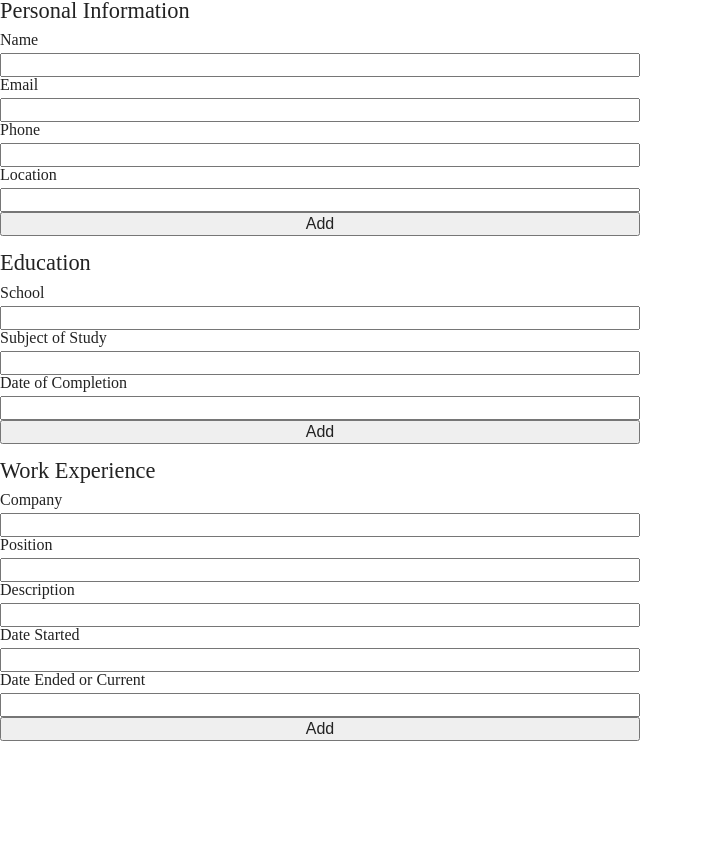
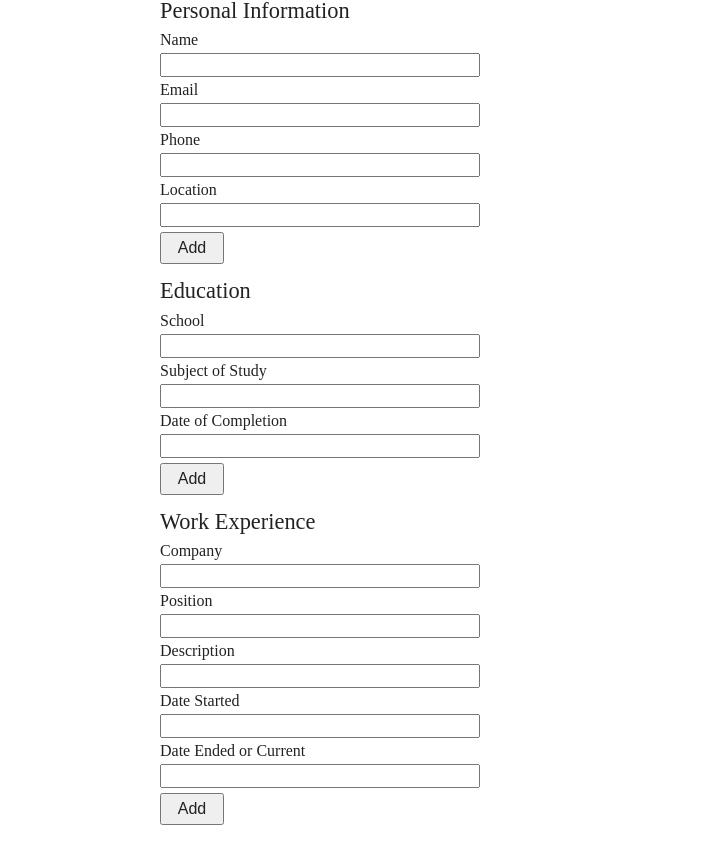
Before and after one commit to Etchmon/cv-application, a React (Create React App) app: page / in a window 1280 px wide. Shown: the whole page, without its empty margins (0-703 px from the left). Before the commit the page ends 800 px from the top, so only its background shows below. Built offline with nearby package versions, Linux system fonts and the light colour scheme.

Commit message:
Add css and js form validation to form components

```diff
--- a/src/components/Education.js
+++ b/src/components/Education.js
@@ -4,6 +4,7 @@ class Education extends Component {
     constructor() {
         super();
         this.onSubmit.bind(this);
+        this.formValidate.bind(this);
         this.state = {
             education: {
                 school: '',
@@ -16,9 +17,29 @@ class Education extends Component {
     onSubmit = (e) => {
         e.preventDefault();
         e.target.reset();
+        this.cssValidate();
+        if (this.formValidate()) return;
         this.props.onSubmitEducation(this.state);
         document.querySelector('#eduForm').style.display = 'none';
         document.querySelector('#resume-education').style.display = 'grid';
+    };
+
+    cssValidate = () => {
+        const arr = Array.from(document.querySelectorAll('#eduForm input'));
+        arr.forEach(element => {
+            if (element.value === '') {
+                element.style.borderColor = 'crimson'
+            } else {
+                element.style.borderColor = ''
+            }
+        });
+    };
+
+    formValidate = (e) => {
+        const { school, study, date } = this.state.education;
+        if (school === '' || study === '' || date === '') {
+            return true;
+        }
     };
 
     handleSchoolChange = (e) => {
--- a/src/components/Experience.js
+++ b/src/components/Experience.js
@@ -4,6 +4,7 @@ class Experience extends Component {
     constructor() {
         super();
         this.onSubmit.bind(this);
+        this.formValidate.bind(this);
         this.state = {
             experience: {
                 company: '',
@@ -18,9 +19,29 @@ class Experience extends Component {
     onSubmit = (e) => {
         e.preventDefault();
         e.target.reset();
+        this.cssValidate();
+        if (this.formValidate()) return;
         this.props.onSubmitExperience(this.state);
         document.querySelector('#expForm').style.display = 'none';
         document.querySelector('#resume-experience').style.display = 'grid';
+    };
+
+    cssValidate = () => {
+        const arr = Array.from(document.querySelectorAll('#expForm input'));
+        arr.forEach(element => {
+            if (element.value === '') {
+                element.style.borderColor = 'crimson'
+            } else {
+                element.style.borderColor = ''
+            }
+        });
+    };
+
+    formValidate = (e) => {
+        const { company, position, description, from, till } = this.state.experience;
+        if (company === '' || position === '' || description === '' || from === '' || till === '') {
+            return true;
+        }
     };
 
     handleCompanyChange = (e) => {
--- a/src/components/Form.js
+++ b/src/components/Form.js
@@ -29,7 +29,7 @@ class Form extends Component {
         // const { personal, education, experience } = this.state;
 
         return (
-            <div>
+            <div className="form-container">
                 <Personal onSubmitPersonal={this.onSubmitPersonal} data={this.state} />
                 <Education onSubmitEducation={this.onSubmitEducation} />
                 <Experience onSubmitExperience={this.onSubmitExperience} />
--- a/src/components/Personal.js
+++ b/src/components/Personal.js
@@ -4,6 +4,7 @@ class Personal extends Component {
     constructor(props) {
         super(props);
         this.onSubmit.bind(this);
+        this.formValidate.bind(this);
         this.state = {
             personal: {
                 name: '',
@@ -16,10 +17,30 @@ class Personal extends Component {
 
     onSubmit = (e) => {
         e.preventDefault();
+        this.cssValidate();
+        if (this.formValidate()) return;
         e.target.reset();
         this.props.onSubmitPersonal(this.state);
         document.querySelector('#pForm').style.display = 'none';
         document.querySelector('#resume-personal').style.display = 'grid';
+    };
+
+    cssValidate = () => {
+        const arr = Array.from(document.querySelectorAll('#pForm input'));
+        arr.forEach(element => {
+            if (element.value === '') {
+                element.style.borderColor = 'crimson'
+            } else {
+                element.style.borderColor = ''
+            }
+        });
+    }
+
+    formValidate = (e) => {
+        const { name, email, phone, location } = this.state.personal;
+        if (name === '' || email === '' || phone === '' || location == '') {
+            return true;
+        }
     };
 
     handleNameChange = (e) => {
--- a/src/styles/App.css
+++ b/src/styles/App.css
@@ -20,15 +20,36 @@ html {
   grid-template-rows: 1fr;
 }
 
+.form-container {
+  display: flex;
+  flex-direction: column;
+  align-items: center;
+  justify-content: center;
+}
+
 form {
   display: flex;
   flex-direction: column;
   margin-bottom: 1rem;
+  width: 50%;
 }
 
 section:hover {
   background-color: rgb(34 139 34 / 50%);
   cursor: pointer;
+}
+
+form input {
+  margin-bottom: 5px;
+}
+
+form input:focus {
+  border-color: blue;
+}
+
+form button {
+  height: 2rem;
+  width: 4rem;
 }
 
 form legend {
```
